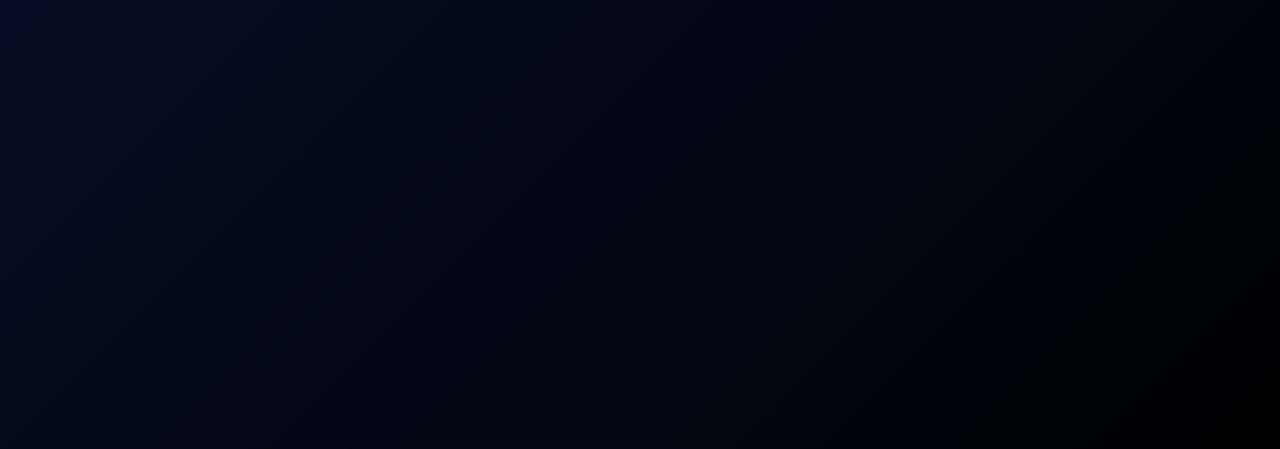
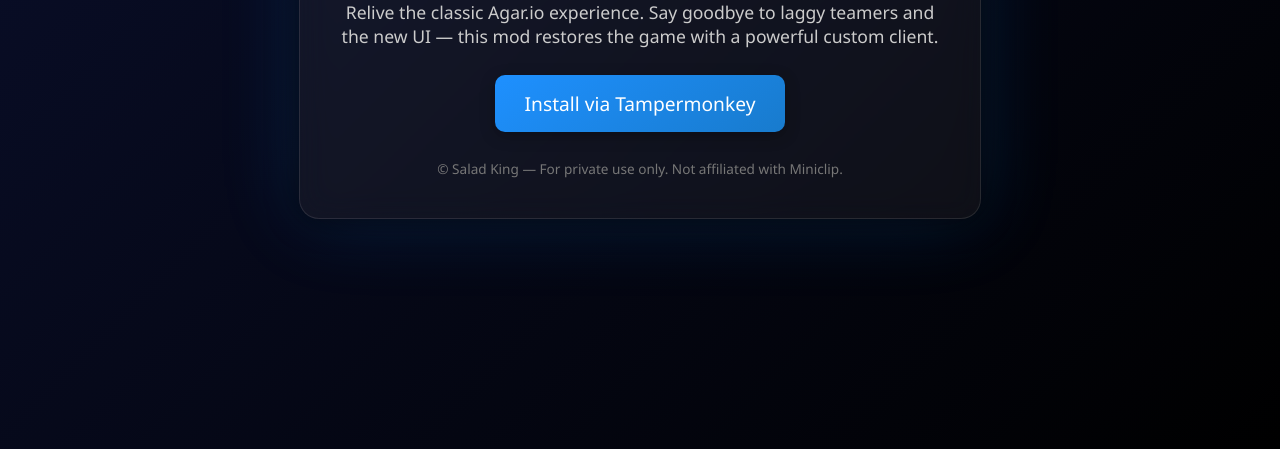
Before and after one commit to iownFFA/slop, a plain HTML site: page index.html in a window 1280 px wide. Shown: the part 351-800 px from the top of the page. Drawn offline with Linux system fonts and the light colour scheme.

Commit message:
Update index.html

```diff
--- a/index.html
+++ b/index.html
@@ -7,14 +7,29 @@
   <style>
     body {
       margin: 0;
-      padding: 40px;
+      padding: 0;
       font-family: 'Segoe UI', sans-serif;
-      text-align: center;
-      color: #eee;
       background: linear-gradient(135deg, #0a0f2c, #000000);
       background-attachment: fixed;
-      background-repeat: no-repeat;
       background-size: cover;
+      display: flex;
+      justify-content: center;
+      align-items: center;
+      min-height: 100vh;
+      color: #eee;
+    }
+
+    .glass-container {
+      background: rgba(255, 255, 255, 0.05);
+      border-radius: 20px;
+      padding: 40px;
+      max-width: 600px;
+      width: 90%;
+      text-align: center;
+      box-shadow: 0 0 30px rgba(0, 0, 0, 0.6), 0 0 80px rgba(30, 144, 255, 0.2);
+      backdrop-filter: blur(15px);
+      -webkit-backdrop-filter: blur(15px);
+      border: 1px solid rgba(255, 255, 255, 0.1);
     }
 
     h1 {
@@ -24,15 +39,13 @@
     }
 
     p {
-      max-width: 600px;
-      margin: auto;
       font-size: 1.1em;
       color: #ccc;
+      margin: 0 auto 1.5em;
     }
 
     a.button {
       display: inline-block;
-      margin-top: 2em;
       padding: 15px 30px;
       background: linear-gradient(145deg, #1e90ff, #187bcd);
       color: white;
@@ -49,13 +62,14 @@
     }
 
     footer {
-      margin-top: 3em;
-      font-size: 0.9em;
+      margin-top: 2em;
+      font-size: 0.85em;
       color: #777;
     }
   </style>
 </head>
 <body>
+  <div class="glass-container">
     <h1>🥗 Salad King's Nostalgia Pack</h1>
     <p>
       Relive the classic Agar.io experience. Say goodbye to laggy teamers and the new UI —
@@ -65,5 +79,6 @@
     <footer>
       © Salad King — For private use only. Not affiliated with Miniclip.
     </footer>
+  </div>
 </body>
 </html>
```
Lines whose indentation alone changed are shown as unchanged.
